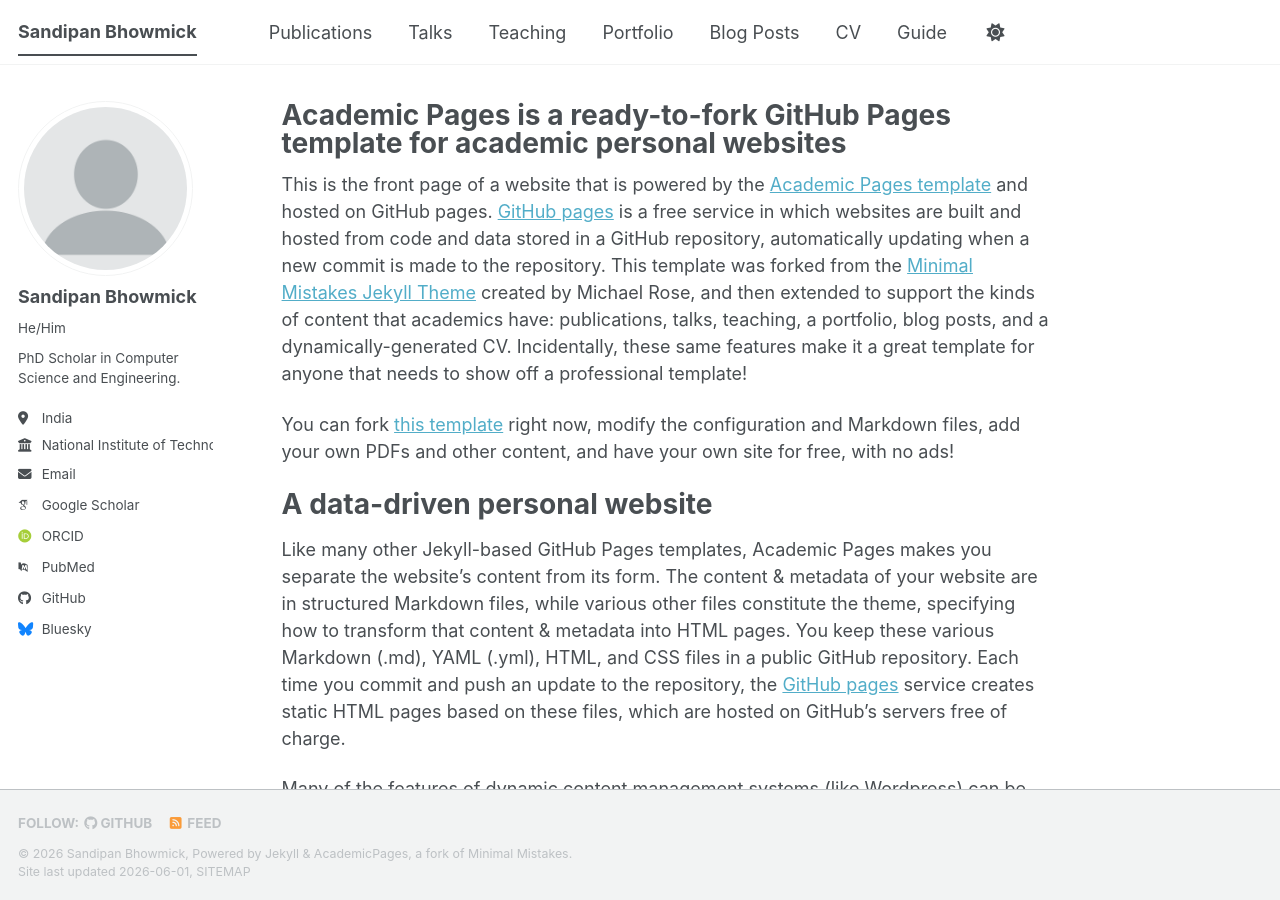
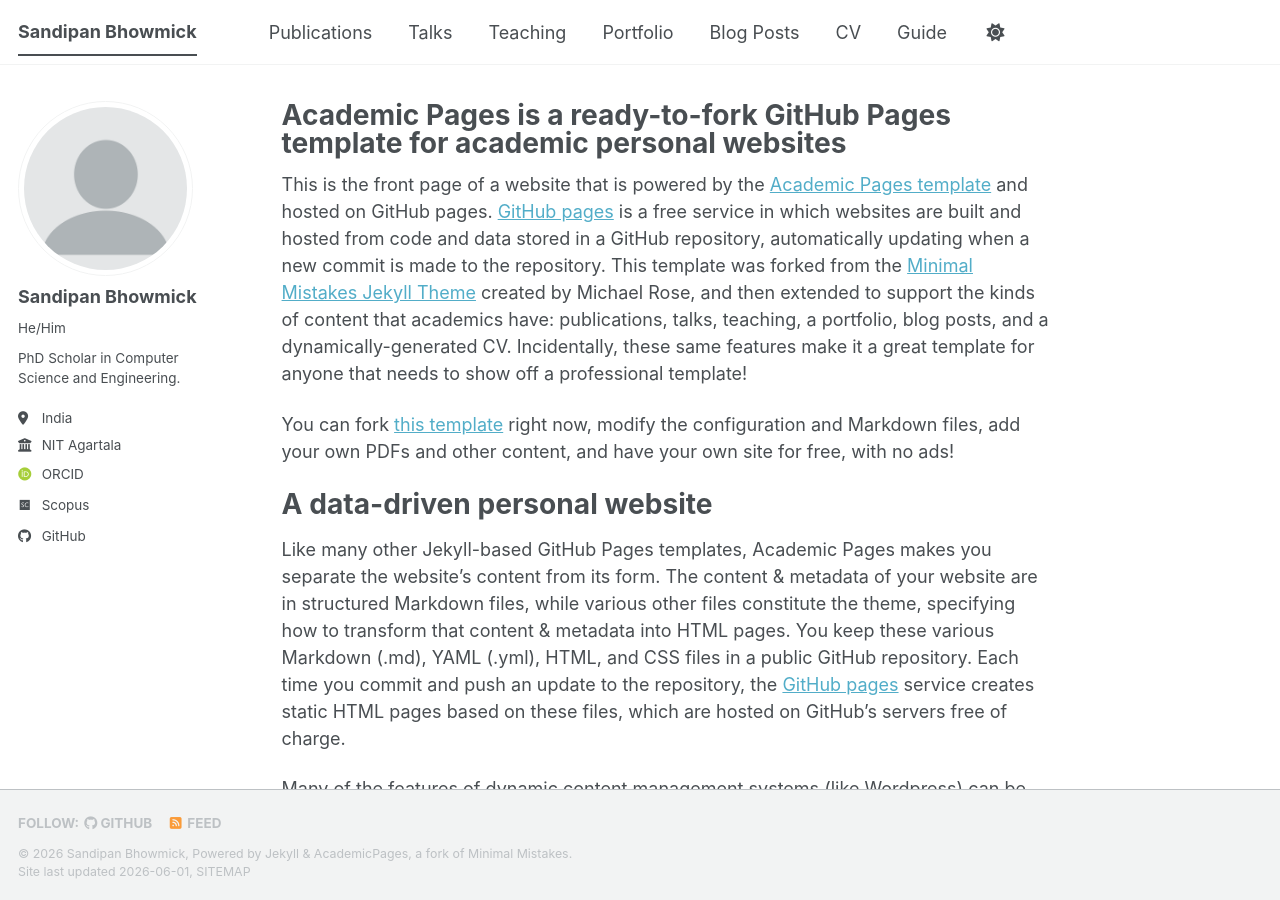
Before and after one commit to IamSandipanBhowmick/IamSandipanBhowmick.github.io, a Jekyll site: the page built from _pages/about.md, in a window 1280 px wide and 900 px high. Built offline with Jekyll 4.4.1, drawn with Linux system fonts in a browser that asks for light colours; some web fonts are replaced; a script bundle is joined from its source files by our own code; library files that are not in the unit come from our copies.

Commit message:
Update _config.yml

```diff
--- a/_config.yml
+++ b/_config.yml
@@ -27,59 +27,59 @@ author:
   pronouns         : "He/Him"
   bio              : "PhD Scholar in Computer Science and Engineering."
   location         : "India"
-  employer         : "National Institute of Technology Agartala"
-  uri              : # URL
-  email            : ""
+  employer         : "NIT Agartala"
+  #uri              : # URL
+ # email            : ""
 
   # Academic websites
-  academia         : # URL
+  # academia         : # URL
   arxiv            : # URL - Update with the correct link to your profile
-  googlescholar    : "https://scholar.google.com/citations?user=PS_CX0AAAAAJ"
-  inspire-hep      : # URL
-  impactstory      : # URL
-  orcid            : "https://orcid.org/yourorcidurl"
-  semantic         : # URL
-  ssrn             : # URL
-  pubmed           : "https://www.ncbi.nlm.nih.gov/pubmed/?term=john+snow"
-  researchgate     : # URL
-  scopus           : # URL
-  zotero           : # URL
+  #googlescholar    : "https://scholar.google.com/citations?user=PS_CX0AAAAAJ"
+  #inspire-hep      : # URL
+  #impactstory      : # URL
+  orcid            : "https://orcid.org/0000-0001-5255-1283"
+  #semantic         : # URL
+  #ssrn             : # URL
+  #pubmed           : "https://www.ncbi.nlm.nih.gov/pubmed/?term=john+snow"
+  #researchgate     : # URL
+  scopus           : "https://www.scopus.com/authid/detail.uri?authorId=58696315800"
+  #zotero           : # URL
 
 
   # Repositories and software development
-  bitbucket        : # Username - Update with your username on the site
-  codepen          : # Username
-  dribbble         : # Username
-  github           : "academicpages"
-  kaggle           : # Username
-  stackoverflow    : # User number or user number and name (i.e., use "1" or "1/jeff-atwood")
+ # bitbucket        : # Username - Update with your username on the site
+ # codepen          : # Username
+ # dribbble         : # Username
+  github           : "https://github.com/IamSandipanBhowmick"
+ # kaggle           : # Username
+ # stackoverflow    : # User number or user number and name (i.e., use "1" or "1/jeff-atwood")
 
   # Social media
-  artstation       : # Username
-  bluesky          : "bsky.app" # Replace this with you Bluesky username
-  facebook         : # Username
-  flickr           : # Username
-  foursquare       : # Username
-  goodreads        : # Username
-  google_plus      : # Username
-  keybase          : # Username
-  instagram        : # Username
-  lastfm           : # Username
-  linkedin         : # Username
-  mastodon         : # URL
-  medium           : # URL
-  pinterest        : # Username
-  soundcloud       : # Username
-  steam            : # Username
-  telegram         : # URL
-  tumblr           : # Username
-  twitter          : # Username for X / Twitter
-  vine             : # Username
-  weibo            : # Username
-  wikipedia        : # Username
-  xing             : # Username
-  youtube          : # Username
-  zhihu            : # Username
+  #artstation       : # Username
+  #bluesky          : "bsky.app" # Replace this with you Bluesky username
+  #facebook         : # Username
+  #flickr           : # Username
+  #foursquare       : # Username
+  #goodreads        : # Username
+  #google_plus      : # Username
+  #keybase          : # Username
+  #instagram        : # Username
+  #lastfm           : # Username
+  #linkedin         : # Username
+  #mastodon         : # URL
+  #medium           : # URL
+  #pinterest        : # Username
+  #soundcloud       : # Username
+  #steam            : # Username
+  #telegram         : # URL
+  #tumblr           : # Username
+  #twitter          : # Username for X / Twitter
+  #vine             : # Username
+  #weibo            : # Username
+  #wikipedia        : # Username
+  #xing             : # Username
+  #youtube          : # Username
+  #zhihu            : # Username
 
 # Publication Category - The following the list of publication categories and their headings
 publication_category:
```
